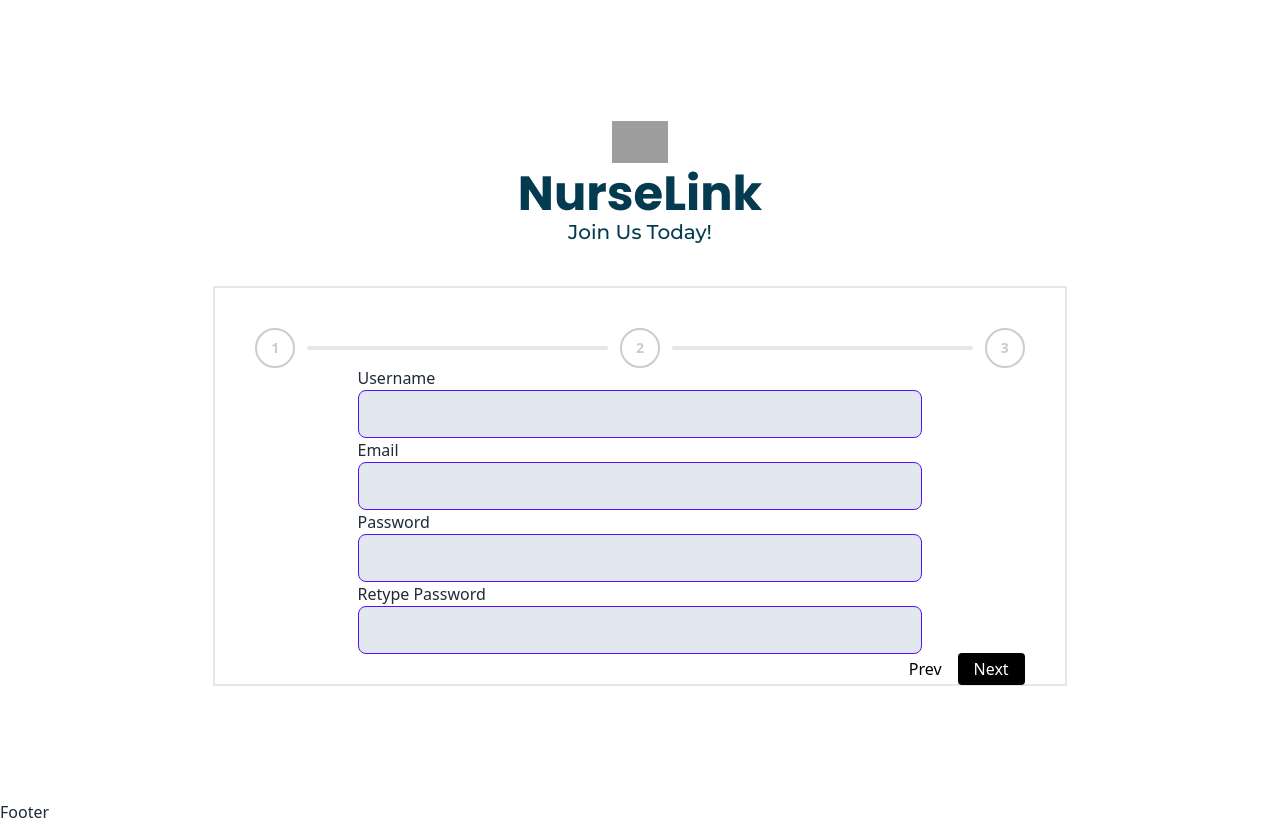
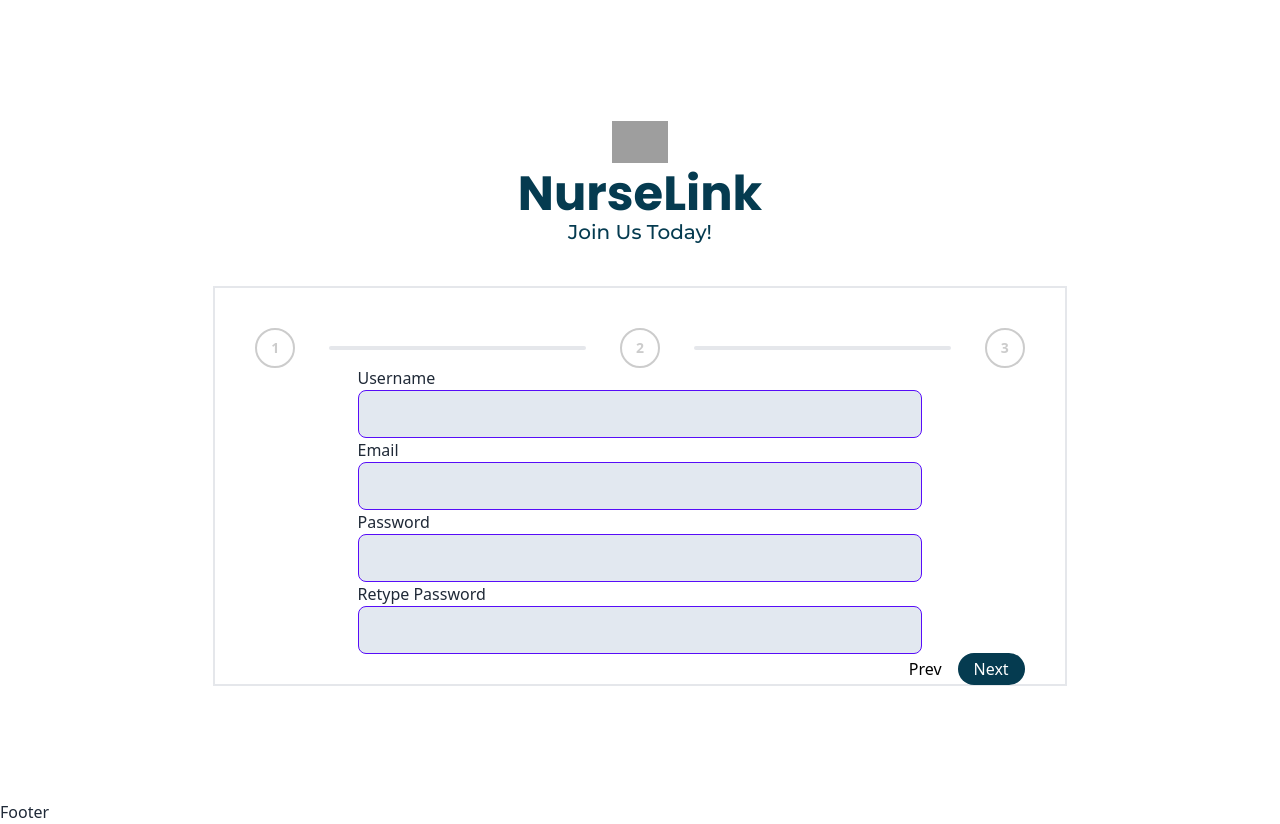
Before and after one commit to Ethea2/Nurse-Link, a React (Vite) app in the folder frontend/: page /register-nurse in a window 1280 px wide. Built offline with nearby package versions, Linux system fonts and the light colour scheme; grey boxes are pictures that could not be loaded.

Commit message:
updated next button / added alignment in the steps.tsx

```diff
--- a/frontend/src/components/registerComponents/Steps.tsx
+++ b/frontend/src/components/registerComponents/Steps.tsx
@@ -1,29 +1,126 @@
-import React from "react"
-import { motion, AnimatePresence } from "framer-motion"
+// import React from "react"
+// import { motion, AnimatePresence } from "framer-motion"
 
+
+// const Steps = ({
+//     numSteps,
+//     stepsComplete,
+// }: {
+//     numSteps: number
+//     stepsComplete: number
+// }) => {
+//     const stepArray = Array.from(Array(numSteps).keys())
+
+//     return (
+//         <div className="flex items-center justify-between gap-3">
+//             {stepArray.map((num) => {
+//                 const stepNum = num + 1
+//                 const isActive = stepNum <= stepsComplete
+//                 return (
+//                     <React.Fragment key={stepNum}>
+//                         <Step num={stepNum} isActive={isActive} />
+//                         {stepNum !== stepArray.length && (
+//                             <div className="w-full h-1 rounded-full bg-gray-200 relative">
+//                                 <motion.div
+//                                     className="absolute top-0 bottom-0 left-0 rounded-full"
+//                                     style={{backgroundColor: "rgba(0, 206, 200)"}}
+//                                     animate={{ width: isActive ? "100%" : 0 }}
+//                                     transition={{
+//                                         ease: "easeIn",
+//                                         duration: 0.3,
+//                                     }}
+//                                 />
+//                             </div>
+//                         )}
+//                     </React.Fragment>
+//                 )
+//             })}
+//         </div>
+//     )
+// }
+
+// const Step = ({ num, isActive }: { num: number; isActive: boolean }) => {
+//     return (
+//         <div className="relative">
+//             <div
+//                 className={`w-10 h-10 flex items-center justify-center shrink-0 border-2 rounded-full font-semibold text-sm relative z-10 transition-colors duration-300`}
+//                 style={{
+//                     border: isActive ? '2px solid #00CEC8' : '2px solid #ccc',
+//                     backgroundColor: isActive ? '#00CEC8' : 'transparent',
+//                     color: isActive ? '#fff' : '#ccc'
+//                 }}
+
+//             >
+//                 <AnimatePresence mode="wait">
+//                     {isActive ? (
+//                         <motion.svg
+//                             key="icon-marker-check"
+//                             stroke="currentColor"
+//                             fill="currentColor"
+//                             strokeWidth="0"
+//                             viewBox="0 0 16 16"
+//                             height="1.6em"
+//                             width="1.6em"
+//                             xmlns="http://www.w3.org/2000/svg"
+//                             initial={{ rotate: 180, opacity: 0 }}
+//                             animate={{ rotate: 0, opacity: 1 }}
+//                             exit={{ rotate: -180, opacity: 0 }}
+//                             transition={{ duration: 0.125 }}
+//                         >
+//                             <path d="M10.97 4.97a.75.75 0 0 1 1.07 1.05l-3.99 4.99a.75.75 0 0 1-1.08.02L4.324 8.384a.75.75 0 1 1 1.06-1.06l2.094 2.093 3.473-4.425a.267.267 0 0 1 .02-.022z"></path>
+//                         </motion.svg>
+//                     ) : (
+//                         <motion.span
+//                             key="icon-marker-num"
+//                             initial={{ rotate: 180, opacity: 0 }}
+//                             animate={{ rotate: 0, opacity: 1 }}
+//                             exit={{ rotate: -180, opacity: 0 }}
+//                             transition={{ duration: 0.125 }}
+//                         >
+//                             {num}
+//                         </motion.span>
+//                     )}
+//                 </AnimatePresence>
+//             </div>
+//             {isActive && (
+//                 <div style={{backgroundColor: "rgba(0, 206, 200,0.4)"}} className="absolute z-0 -inset-1.5 rounded-full animate-pulse" />
+//             )}
+//         </div>
+//     )
+// }
+
+// export default Steps
+
+
+import React from "react";
+import { motion, AnimatePresence } from "framer-motion";
 
 const Steps = ({
     numSteps,
     stepsComplete,
 }: {
-    numSteps: number
-    stepsComplete: number
+    numSteps: number;
+    stepsComplete: number;
 }) => {
-    const stepArray = Array.from(Array(numSteps).keys())
+    const stepArray = Array.from(Array(numSteps).keys());
+    const containerWidth = `${100 / numSteps}%`;
 
     return (
         <div className="flex items-center justify-between gap-3">
             {stepArray.map((num) => {
-                const stepNum = num + 1
-                const isActive = stepNum <= stepsComplete
+                const stepNum = num + 1;
+                const isActive = stepNum <= stepsComplete;
                 return (
                     <React.Fragment key={stepNum}>
                         <Step num={stepNum} isActive={isActive} />
                         {stepNum !== stepArray.length && (
-                            <div className="w-full h-1 rounded-full bg-gray-200 relative">
+                            <div
+                                className="w-full h-1 rounded-full bg-gray-200 relative"
+                                style={{ width: containerWidth }}
+                            >
                                 <motion.div
                                     className="absolute top-0 bottom-0 left-0 rounded-full"
-                                    style={{backgroundColor: "rgba(0, 206, 200)"}}
+                                    style={{ backgroundColor: "rgba(0, 206, 200)" }}
                                     animate={{ width: isActive ? "100%" : 0 }}
                                     transition={{
                                         ease: "easeIn",
@@ -33,11 +130,11 @@ const Steps = ({
                             </div>
                         )}
                     </React.Fragment>
-                )
+                );
             })}
         </div>
-    )
-}
+    );
+};
 
 const Step = ({ num, isActive }: { num: number; isActive: boolean }) => {
     return (
@@ -45,11 +142,10 @@ const Step = ({ num, isActive }: { num: number; isActive: boolean }) => {
             <div
                 className={`w-10 h-10 flex items-center justify-center shrink-0 border-2 rounded-full font-semibold text-sm relative z-10 transition-colors duration-300`}
                 style={{
-                    border: isActive ? '2px solid #00CEC8' : '2px solid #ccc',
-                    backgroundColor: isActive ? '#00CEC8' : 'transparent',
-                    color: isActive ? '#fff' : '#ccc'
+                    border: isActive ? "2px solid #00CEC8" : "2px solid #ccc",
+                    backgroundColor: isActive ? "#00CEC8" : "transparent",
+                    color: isActive ? "#fff" : "#ccc",
                 }}
-
             >
                 <AnimatePresence mode="wait">
                     {isActive ? (
@@ -83,10 +179,10 @@ const Step = ({ num, isActive }: { num: number; isActive: boolean }) => {
                 </AnimatePresence>
             </div>
             {isActive && (
-                <div style={{backgroundColor: "rgba(0, 206, 200,0.4)"}} className="absolute z-0 -inset-1.5 rounded-full animate-pulse" />
+                <div style={{ backgroundColor: "rgba(0, 206, 200,0.4)" }} className="absolute z-0 -inset-1.5 rounded-full animate-pulse" />
             )}
         </div>
-    )
-}
+    );
+};
 
-export default Steps
+export default Steps;
--- a/frontend/src/pages/registerNurse/RegisterNurse.tsx
+++ b/frontend/src/pages/registerNurse/RegisterNurse.tsx
@@ -190,6 +190,12 @@ const RegisterNurse = () => {
                             {stepsComplete === NUMBER_OF_STEPS ? (
                                 <button
                                     className="px-4 py-1 rounded bg-black text-white"
+                                    style={{
+                                        backgroundColor: '#053B50',
+                                        borderRadius: '30px',
+                                        fontSize: '16px',
+                                        // marginLeft: '10px',
+                                    }}
                                     onClick={(e) =>
                                         handleRegister(
                                             e,
@@ -206,15 +212,23 @@ const RegisterNurse = () => {
                                         )
                                     }
                                 >
-                                    Submit
+                                Submit
                                 </button>
                             ) : (
                                 <button
                                     className="px-4 py-1 rounded bg-black text-white"
+                                    style={{
+                                        backgroundColor: '#053B50',
+                                        borderRadius: '30px',
+                                        fontSize: '16px',
+                                        // marginLeft: '10px',
+                                        // borderWidth: '10px',
+                                    }}
                                     onClick={() => {handleSetStep(1);}}
                                 >
                                     Next
                                 </button>
+
                             )}
                         </div>
                     </div>
```
